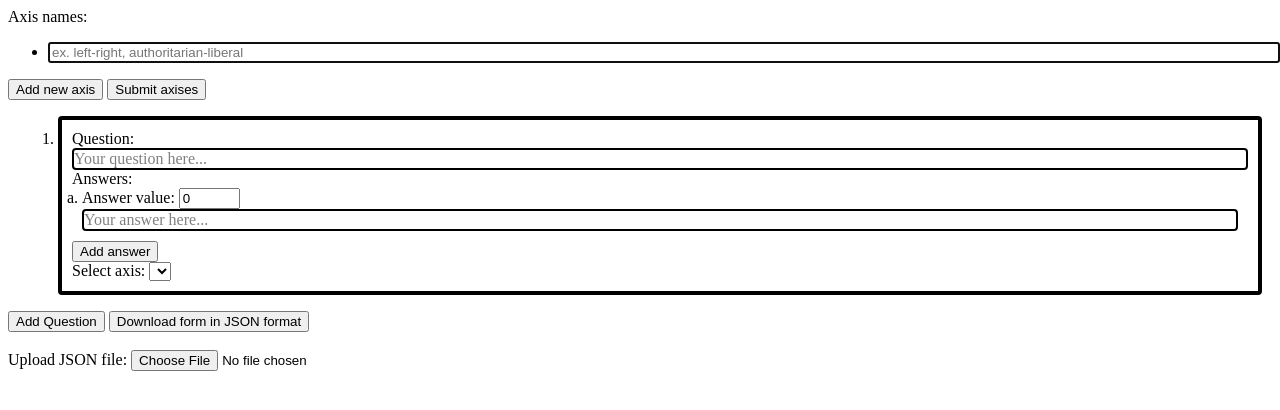
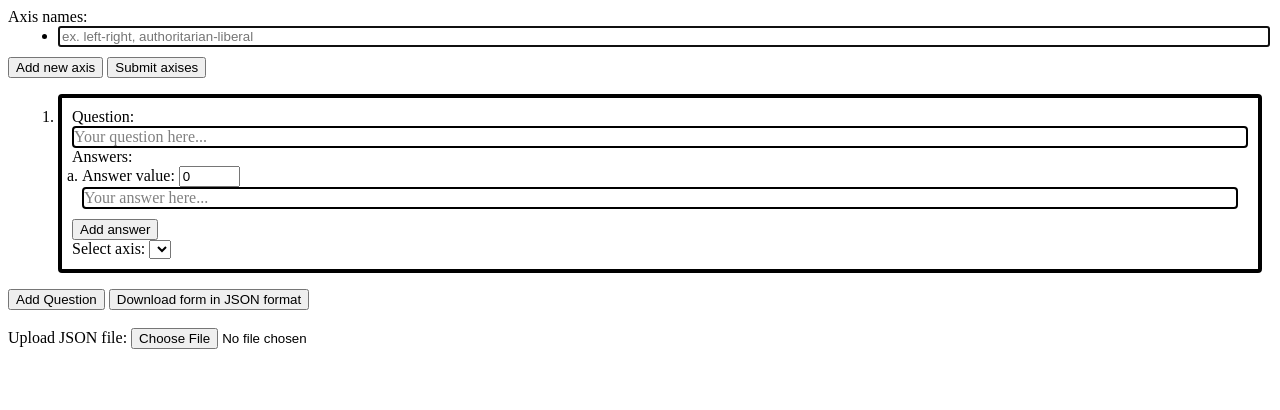
Before and after one commit to Vesurn/Vesurn.github.io, a plain HTML site: page index.html in a window 1280 px wide. Drawn offline with Linux system fonts and the light colour scheme.

Commit message:
Updated CSS

```diff
--- a/src/style.css
+++ b/src/style.css
@@ -37,3 +37,7 @@
     content: "Your answer here...";
     color: gray;
 }
+
+#axis-list {
+    margin: 0px 10px 10px 10px;
+}
```
